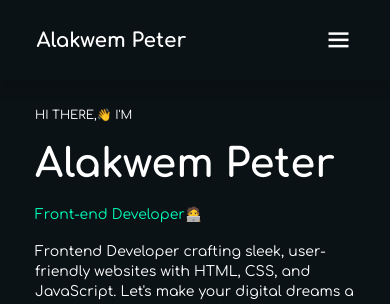
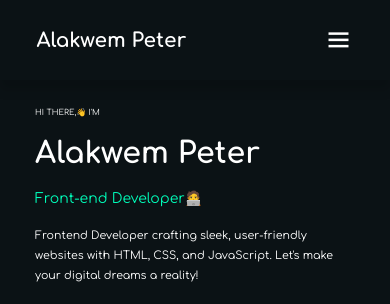
Before and after one commit to Gozie-cloud/My-Portfolio, a plain HTML site: page index.html in a window 390 px wide. Shown: the top 304 px of the page. Drawn offline with nearby package versions, Linux system fonts and the light colour scheme.

Commit message:
first commit

```diff
--- a/style.css
+++ b/style.css
@@ -356,12 +356,20 @@ footer {
         display: none;
     }
 
+    .banner .text-content .greeting {
+        font-size: 8px;
+    }
+
     .banner .text-content .name {
-        font-size: 40px;
+        font-size: 30px;
     }
 
     .banner .text-content .skill {
         font-size: 14px;
+    }
+
+    .banner .text-content .about-me {
+        font-size: 11px;
     }
 
     .banner .text-content .links {
```
